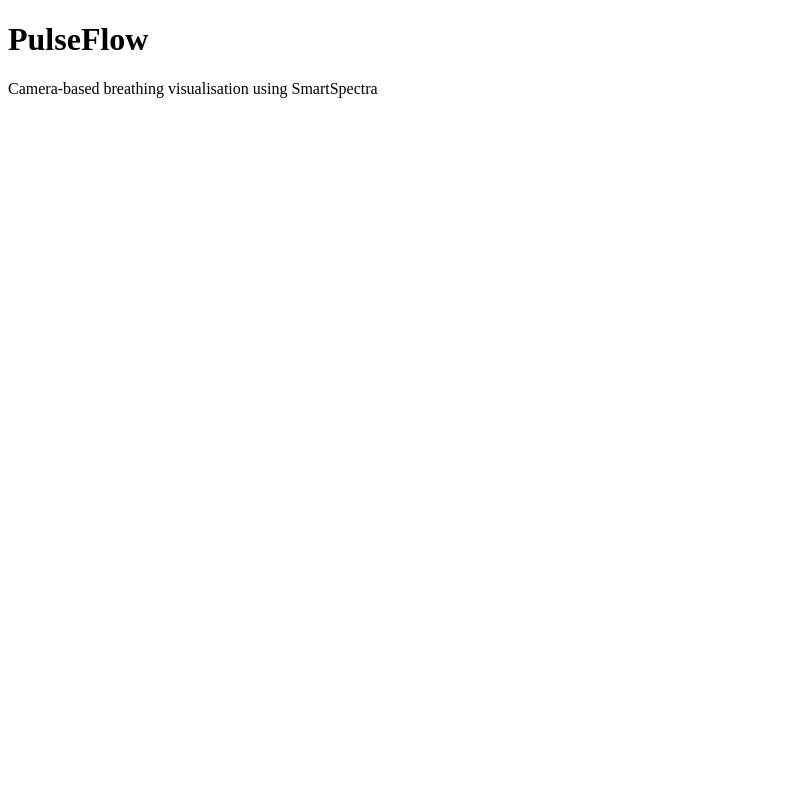
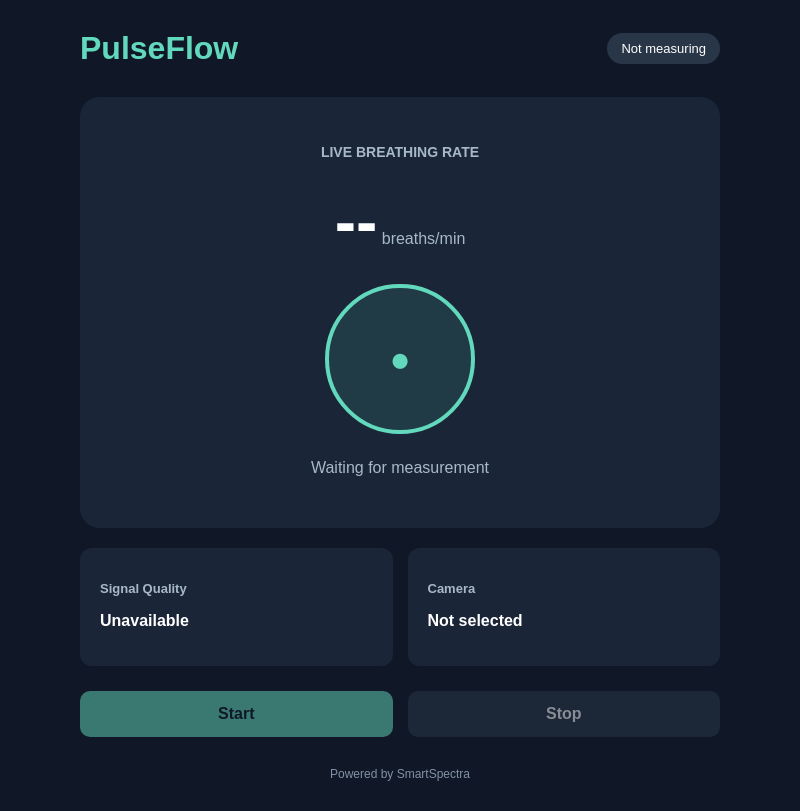
Before and after one commit to sriramrmenon/pulseflow, an Electron app: page index.html in a window 800 px wide. Drawn offline with Linux system fonts and the light colour scheme.

Commit message:
PUL-22: Create PulseFlow desktop application layout

```diff
--- a/index.html
+++ b/index.html
@@ -1,12 +1,56 @@
+
 <!DOCTYPE html>
 <html lang="en">
 <head>
     <meta charset="UTF-8">
     <meta name="viewport" content="width=device-width, initial-scale=1.0">
     <title>PulseFlow</title>
+    <link rel="stylesheet" href="styles.css">
 </head>
 <body>
-    <h1>PulseFlow</h1>
-    <p>Camera-based breathing visualisation using SmartSpectra</p>
+    <main class="app">
+        <header class="header">
+            <h1>PulseFlow</h1>
+            <span id="session-status">Not measuring</span>
+        </header>
+
+        <section class="measurement">
+            <h2>Live Breathing Rate</h2>
+
+            <div class="rate">
+                <span id="breathing-rate">--</span>
+                <span class="unit">breaths/min</span>
+            </div>
+
+            <div class="breathing-circle">
+                <span>●</span>
+            </div>
+
+            <p id="measurement-message">
+                Waiting for measurement
+            </p>
+        </section>
+
+        <section class="details">
+            <div class="detail-card">
+                <h3>Signal Quality</h3>
+                <p id="signal-quality">Unavailable</p>
+            </div>
+
+            <div class="detail-card">
+                <h3>Camera</h3>
+                <p id="camera-status">Not selected</p>
+            </div>
+        </section>
+
+        <section class="controls">
+            <button id="start-button" disabled>Start</button>
+            <button id="stop-button" disabled>Stop</button>
+        </section>
+
+        <footer>
+            Powered by SmartSpectra
+        </footer>
+    </main>
 </body>
 </html>
--- /dev/null
+++ b/styles.css
@@ -0,0 +1,141 @@
+
+* {
+    box-sizing: border-box;
+}
+
+body {
+    margin: 0;
+    font-family: Arial, sans-serif;
+    background: #101827;
+    color: #ffffff;
+}
+
+.app {
+    max-width: 700px;
+    margin: 0 auto;
+    padding: 30px;
+}
+
+.header {
+    display: flex;
+    justify-content: space-between;
+    align-items: center;
+    margin-bottom: 30px;
+}
+
+.header h1 {
+    color: #62d9bd;
+    margin: 0;
+}
+
+#session-status {
+    background: #293648;
+    padding: 8px 14px;
+    border-radius: 20px;
+    font-size: 13px;
+}
+
+.measurement {
+    background: #1a2638;
+    padding: 35px 20px;
+    border-radius: 20px;
+    text-align: center;
+}
+
+.measurement h2 {
+    color: #a8b8ca;
+    font-size: 14px;
+    text-transform: uppercase;
+}
+
+.rate {
+    margin: 25px 0;
+}
+
+#breathing-rate {
+    font-size: 64px;
+    font-weight: bold;
+}
+
+.unit {
+    color: #a8b8ca;
+}
+
+.breathing-circle {
+    width: 150px;
+    height: 150px;
+    border: 4px solid #62d9bd;
+    border-radius: 50%;
+    margin: 25px auto;
+    display: flex;
+    justify-content: center;
+    align-items: center;
+    color: #62d9bd;
+    font-size: 35px;
+    background: #203b46;
+}
+
+#measurement-message {
+    color: #a8b8ca;
+}
+
+.details {
+    display: grid;
+    grid-template-columns: 1fr 1fr;
+    gap: 15px;
+    margin-top: 20px;
+}
+
+.detail-card {
+    background: #1a2638;
+    border-radius: 12px;
+    padding: 20px;
+}
+
+.detail-card h3 {
+    font-size: 13px;
+    color: #a8b8ca;
+}
+
+.detail-card p {
+    font-size: 16px;
+    font-weight: bold;
+}
+
+.controls {
+    display: flex;
+    gap: 15px;
+    margin-top: 25px;
+}
+
+button {
+    flex: 1;
+    padding: 14px;
+    border: none;
+    border-radius: 10px;
+    font-size: 16px;
+    font-weight: bold;
+    cursor: pointer;
+}
+
+#start-button {
+    background: #62d9bd;
+    color: #101827;
+}
+
+#stop-button {
+    background: #293648;
+    color: white;
+}
+
+button:disabled {
+    opacity: 0.5;
+    cursor: not-allowed;
+}
+
+footer {
+    text-align: center;
+    margin-top: 30px;
+    color: #8291a5;
+    font-size: 12px;
+}
```
